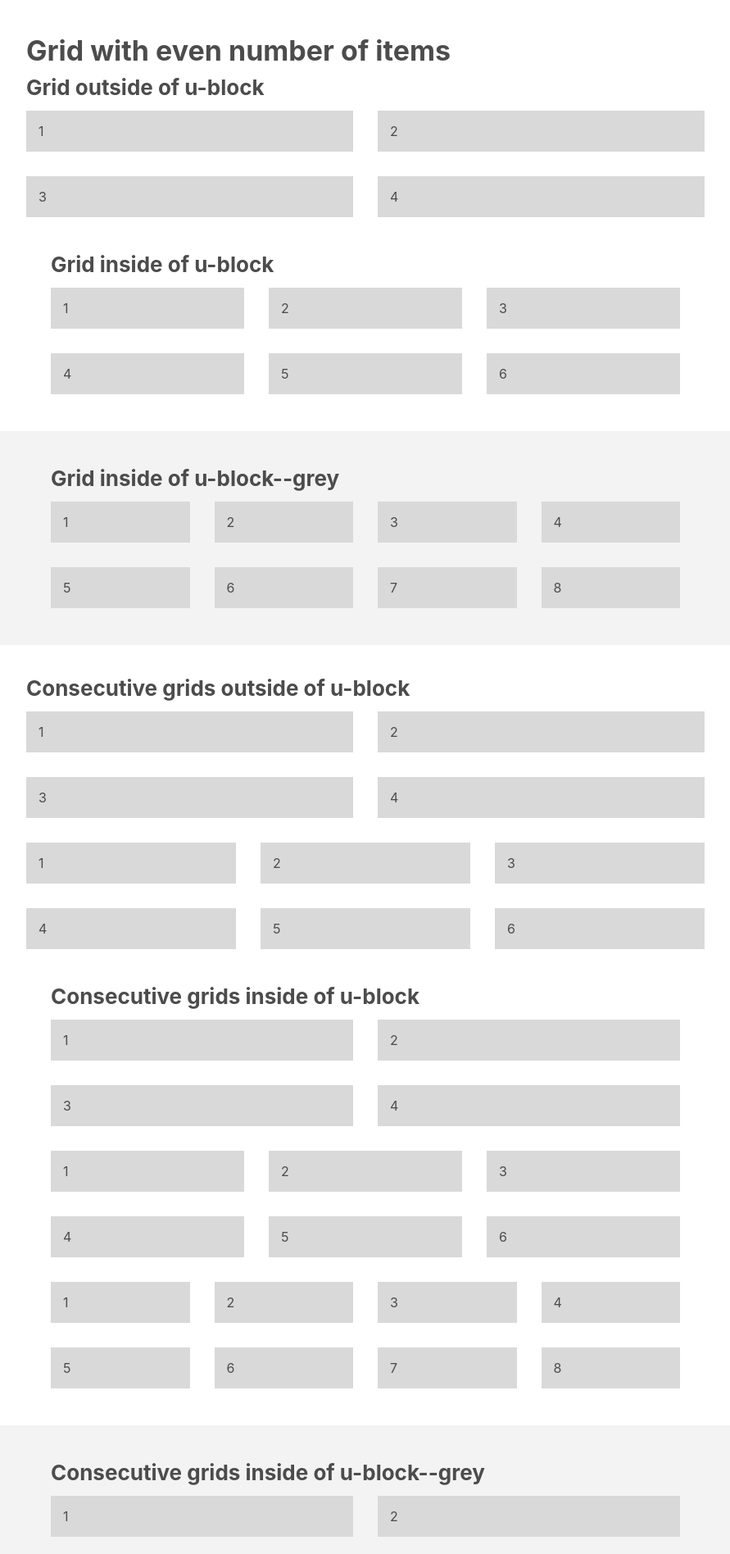
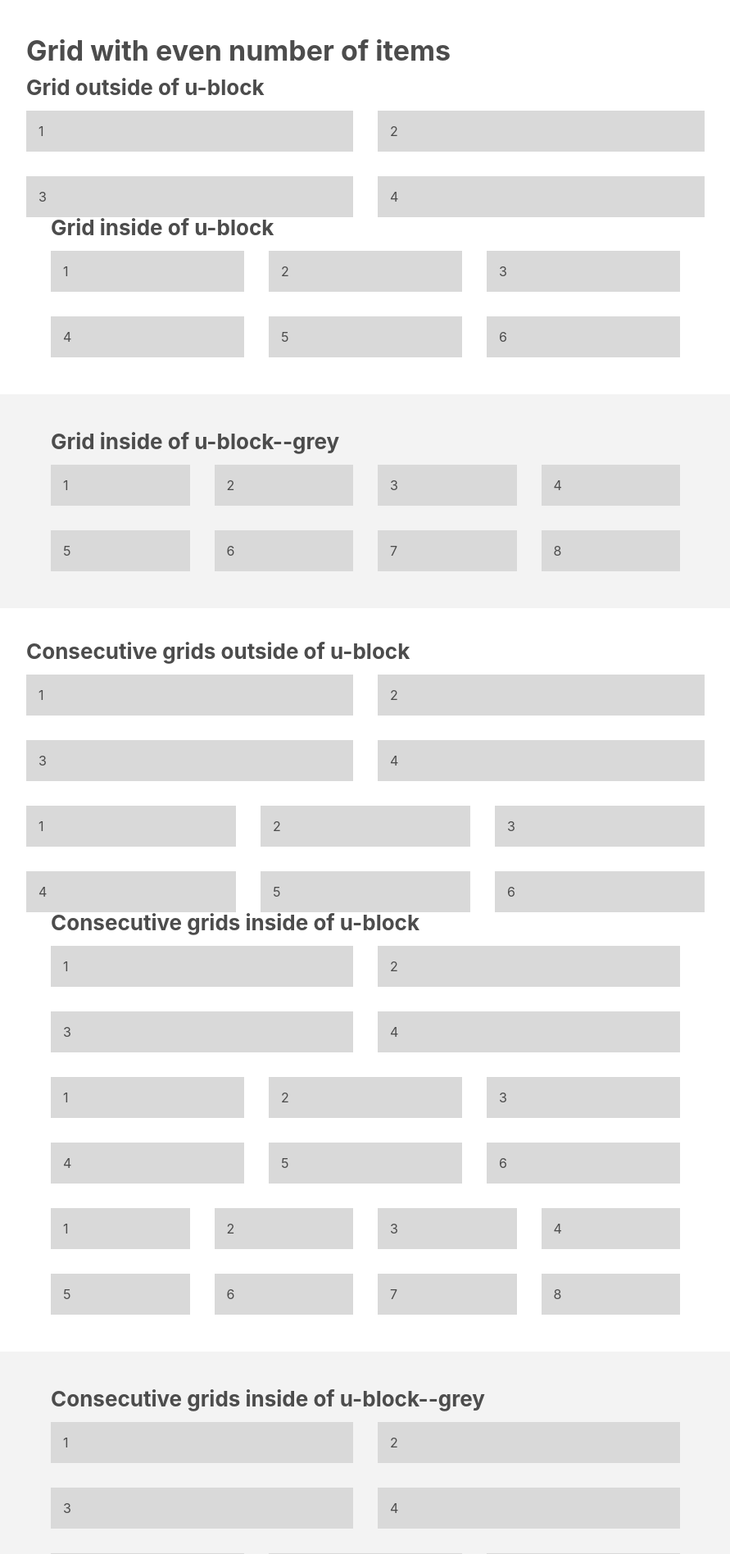
Before and after one commit to troychaplin/tc-framework, a PHP site: page / in a window 1280 px wide. Shown: the top 1896 px of the page at 82% size, without its empty margins (194-1085 px from the left). Run offline with PHP 8.4, Linux system fonts and the light colour scheme; style sheets or scripts are compiled from the project's sources.

Commit message:
Updated blocks and buttons

```diff
--- a/src/scss/core/_block.scss
+++ b/src/scss/core/_block.scss
@@ -82,13 +82,26 @@ main > *:not(.u-block):first-child {
 }
 
 // Add spacing to base markup that immediately follows u-block
-.u-block + *:not(.u-block):not(main) {
+.u-block + *:not(.u-block):not(main),
+.u-block--grey + *:not(.u-block):not(main) {
     margin-top: 0;
     padding-top: $blockSpacingSmall;
 
     @include media(">s") {
         padding-top: $blockSpacingLarge - 5px;
     }
+}
+
+.u-block--white + *:not(.u-block):not(main) {
+    padding-top: 0;
+
+    @include media(">s") {
+        padding-top: 0;
+    }
+}
+
+:not(.u-block) + .u-block--white {
+    padding-top: 0;
 }
 
 //
--- a/src/scss/core/_content.scss
+++ b/src/scss/core/_content.scss
@@ -23,8 +23,11 @@ a {
 // Links / Buttons
 // -----------------------------
 
-button {
+button,
+.c-button {
+    display: inline-block;
     font-size: 16px;
+    font-weight: 400;
     color: white;
     padding: $typographySpacing - 7px $typographySpacing;
     background-color: $greyDarker;
@@ -41,6 +44,7 @@ button {
         color: white;
         background-color: $greyDarkest;
         border-color: $greyDarkest;
+        text-decoration: none;
     }
 }
 
```
